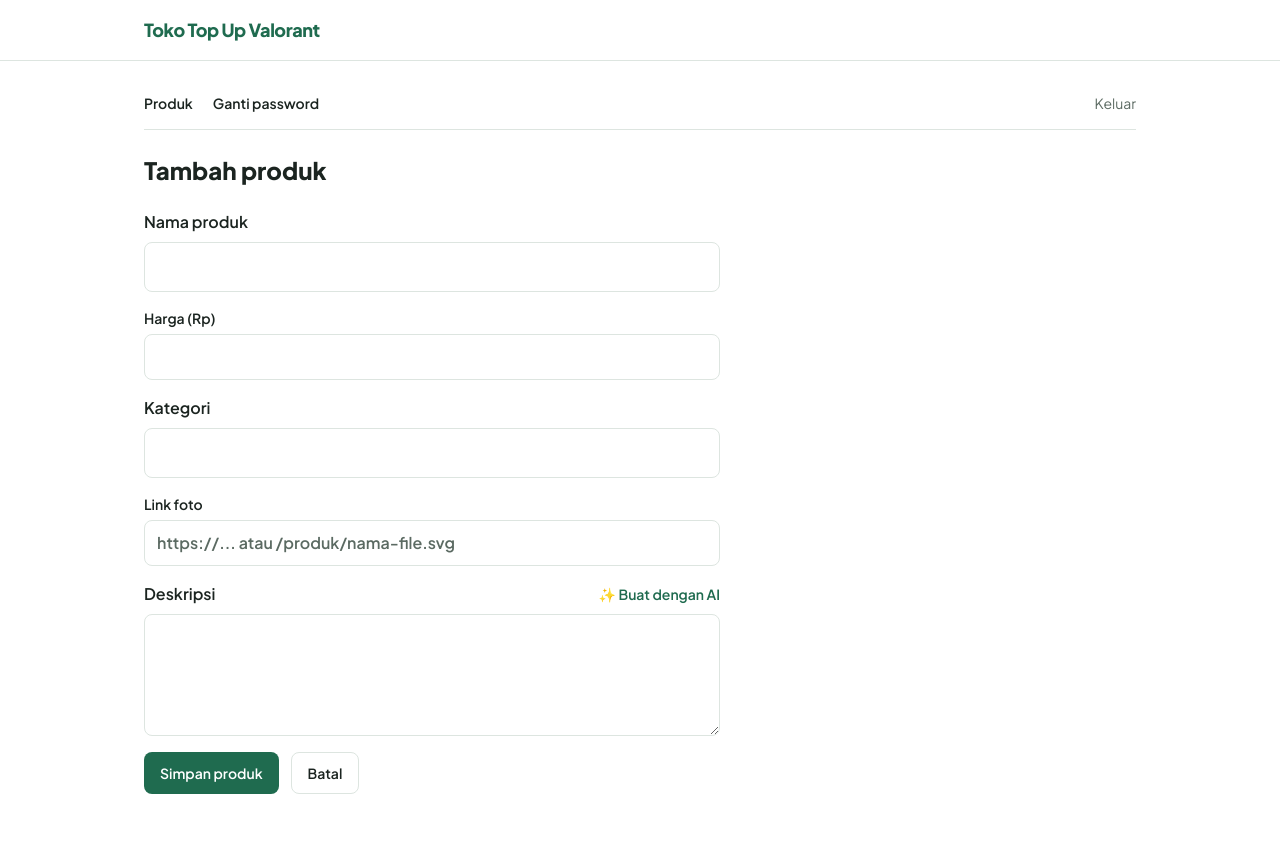
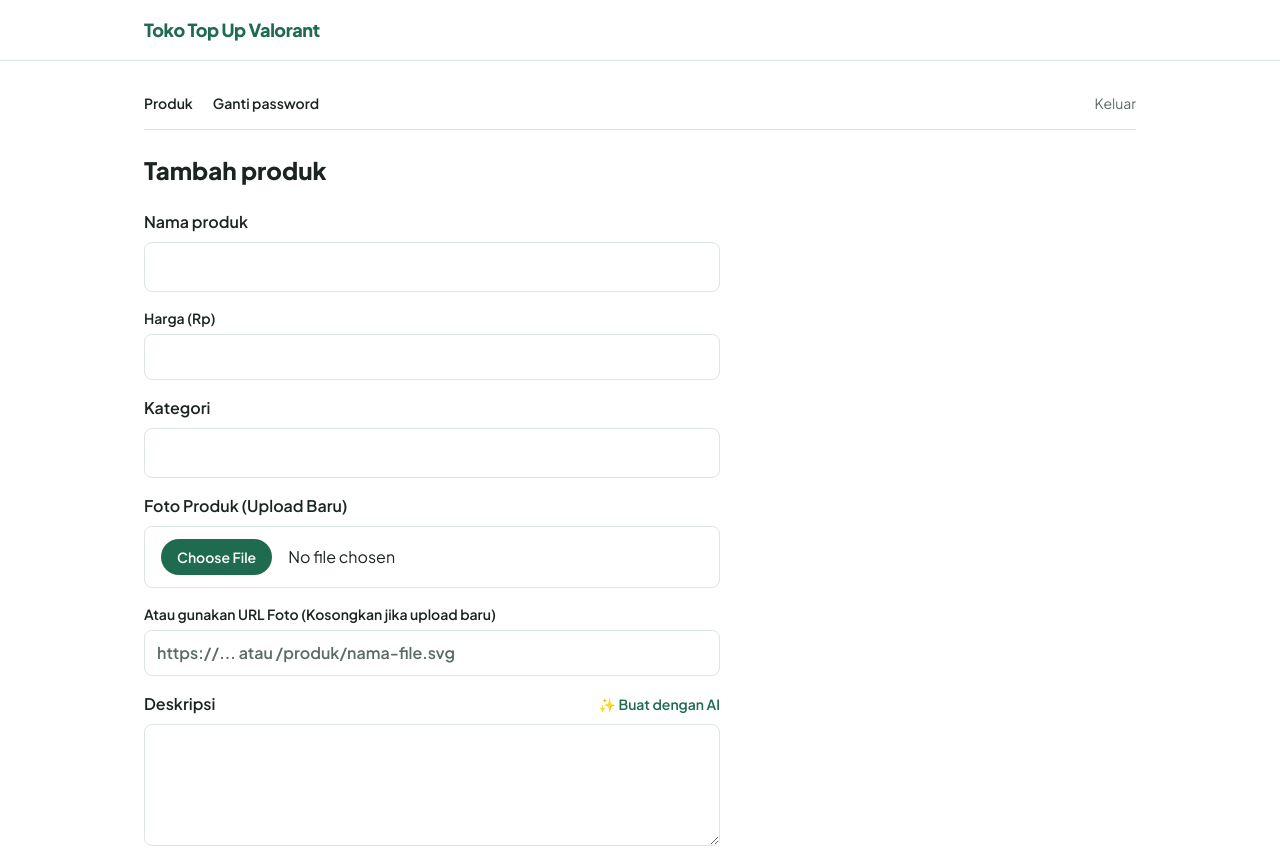
Before and after one commit to sellolintang/sello-topval, a Next.js app: page /admin/produk/baru in a window 1280 px wide. Shown: the top 848 px of the page. Built offline with nearby package versions, Linux system fonts and the light colour scheme; no server answers.

Commit message:
Add feature Upload Photo

```diff
--- a/app/admin/actions.js
+++ b/app/admin/actions.js
@@ -71,8 +71,11 @@
   const nama = formData.get("nama");
   const harga = formData.get("harga");
   const kategori = formData.get("kategori");
-  const foto_url = formData.get("foto_url");
   const deskripsi = formData.get("deskripsi");
+
+  // Ambil URL lama dari database untuk jaga-jaga kalau tidak ada upload baru dan URL kosong
+  const { data: produkLama } = await supabase.from("produk").select("foto_url").eq("id", id).single();
+  const foto_url = await uploadFotoIfNeeded(formData, produkLama?.foto_url);
 
   const { error } = await supabase
     .from("produk")
@@ -99,8 +102,9 @@
   const nama = formData.get("nama");
   const harga = formData.get("harga");
   const kategori = formData.get("kategori");
-  const foto_url = formData.get("foto_url");
   const deskripsi = formData.get("deskripsi");
+
+  const foto_url = await uploadFotoIfNeeded(formData, "");
 
   const { error } = await supabase
     .from("produk")
@@ -177,3 +181,47 @@
     return { error: err.message };
   }
 }
+
+import { supabaseServer } from "@/lib/supabase/server";
+
+async function uploadFotoIfNeeded(formData, fotoUrlLama = "") {
+  const fotoFile = formData.get("foto_file");
+  let finalFotoUrl = formData.get("foto_url"); // manual url input
+
+  // If there's an actual file uploaded
+  if (fotoFile && fotoFile.size > 0) {
+    // 1. Ensure bucket 'produk' exists and is public
+    const { data: buckets } = await supabaseServer.storage.listBuckets();
+    if (!buckets?.find((b) => b.name === "produk")) {
+      await supabaseServer.storage.createBucket("produk", { public: true });
+    }
+
+    // 2. Prepare file
+    const fileExt = fotoFile.name.split(".").pop();
+    const fileName = `${Date.now()}-${Math.random().toString(36).substring(2)}.${fileExt}`;
+
+    // Convert File to Buffer for Supabase Node.js SDK
+    const arrayBuffer = await fotoFile.arrayBuffer();
+    const buffer = Buffer.from(arrayBuffer);
+
+    // 3. Upload file
+    const { data, error } = await supabaseServer.storage
+      .from("produk")
+      .upload(fileName, buffer, {
+        contentType: fotoFile.type,
+      });
+
+    if (error) {
+      throw new Error(`Gagal upload foto: ${error.message}`);
+    }
+
+    // 4. Get public URL
+    const { data: publicUrlData } = supabaseServer.storage
+      .from("produk")
+      .getPublicUrl(fileName);
+
+    finalFotoUrl = publicUrlData.publicUrl;
+  }
+
+  return finalFotoUrl || fotoUrlLama;
+}
--- a/components/FormProduk.jsx
+++ b/components/FormProduk.jsx
@@ -34,7 +34,7 @@
   };
 
   return (
-    <form action={action} className="flex max-w-xl flex-col gap-4">
+    <form action={action} encType="multipart/form-data" className="flex max-w-xl flex-col gap-4">
       {produk.id && <input type="hidden" name="id" value={produk.id} />}
 
       <div className="flex flex-col gap-2">
@@ -67,8 +67,18 @@
         />
       </div>
 
+      <div className="flex flex-col gap-2">
+        <label className="font-semibold">Foto Produk (Upload Baru)</label>
+        <input
+          type="file"
+          name="foto_file"
+          accept="image/*"
+          className="rounded-lg border border-garis bg-latar-belakang px-4 py-3 outline-none focus:border-utama file:mr-4 file:rounded-full file:border-0 file:bg-utama file:px-4 file:py-2 file:text-sm file:font-semibold file:text-white hover:file:bg-utama-gelap"
+        />
+      </div>
+
       <Input
-        label="Link foto"
+        label="Atau gunakan URL Foto (Kosongkan jika upload baru)"
         name="foto_url"
         placeholder="https://... atau /produk/nama-file.svg"
         defaultValue={produk.foto_url}
```
Also changed, not shown: 1 other file (tests, documents, lock files or other folders).
